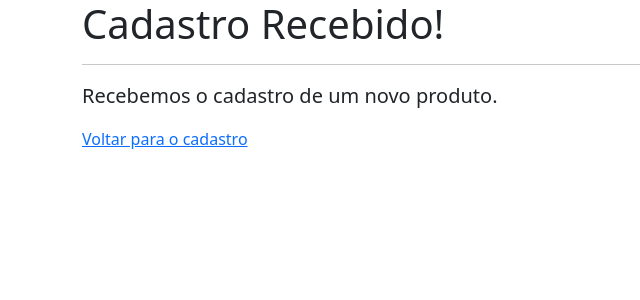
After one commit to SanchesSpoladore/PW20242_Atividade1, a FastAPI app: template templates/cadastro_recebido.html in a window 1280 px wide. The commit adds this page. Shown: the top 300 px of the page, without its empty margins (0-640 px from the left). Run offline with FastAPI, Linux system fonts and the light colour scheme; the template is opened without the code that fills it, so the values that code supplies are empty.

Commit message:
Melhorando e ajustando a integração com o banco de dados

```diff
--- a/main.py
+++ b/main.py
@@ -1,42 +1,42 @@
-from fastapi import FastAPI, Form
+from fastapi import FastAPI, Request, Form
+from fastapi.responses import RedirectResponse
+from fastapi.staticfiles import StaticFiles
 from fastapi.templating import Jinja2Templates
-from fastapi.staticfiles import StaticFiles
-from fastapi.responses import HTMLResponse, RedirectResponse
-from starlette.requests import Request
-import sqlite3
+from repositories.produto_repo import inserir, criar_tabela
+from models.produto_model import Produto
 import uvicorn
-from sql.produto_sql import SQL_CRIAR_TABELA, SQL_INSERIR
 
 app = FastAPI()
 
 templates = Jinja2Templates(directory="templates")
 app.mount("/static", StaticFiles(directory="static"), name="static")
 
-def criar_tabela():
-    conn = sqlite3.connect('produtos.db')
-    cursor = conn.cursor()
-    cursor.execute(SQL_CRIAR_TABELA)
-    conn.commit()
-    conn.close()
-
-@app.get("/", response_class=HTMLResponse)
-def paginaInicial(request: Request):
+@app.get("/")
+async def index(request: Request):
     return templates.TemplateResponse("index.html", {"request": request})
 
-@app.get("/cadastro", response_class=HTMLResponse)
+@app.get("/cadastro")
 async def cadastro(request: Request):
     return templates.TemplateResponse("cadastro.html", {"request": request})
 
 @app.post("/post_cadastro")
-def post_cadastro(nome: str = Form(...), descricao: str = Form(...), estoque: int = Form(...), preco: float = Form(...), categoria: str = Form(...)):
-    conn = sqlite3.connect('produtos.db')
-    cursor = conn.cursor()
+async def post_cadastro(
+  nome: str = Form(...),
+  descricao: str = Form(...),
+  estoque: int = Form(...),
+  preco: float = Form(...),
+  categoria: str = Form(...)):
+    try:
+        produto = Produto(nome=nome, descricao=descricao, estoque=estoque, preco=preco, categoria=categoria)
+        inserir(produto)
+        return RedirectResponse(url="/cadastro_recebido", status_code=303)
+    except Exception as e:
+        print(f"Erro ao inserir produto: {e}")
+        return RedirectResponse(url="/cadastro", status_code=303)
 
-    cursor.execute(SQL_INSERIR, (nome, descricao, estoque, preco, categoria))
-    conn.commit()
-    conn.close()
-
-    return RedirectResponse("/", status_code=303)
+@app.get("/cadastro_recebido")
+async def cadastro_recebido(request: Request):
+    return templates.TemplateResponse("cadastro_recebido.html", {"request": request})
 
 if __name__ == "__main__":
     criar_tabela()
--- /dev/null
+++ b/templates/cadastro_recebido.html
@@ -0,0 +1,6 @@
+{% extends "base.html" %}
+{% set titulo = "Cadastro Recebido!" %}
+{% block conteudo %}
+<p class="lead">Recebemos o cadastro de um novo produto.</p>
+<p><a href="/cadastro">Voltar para o cadastro</a></p>
+{% endblock %}
--- a/templates/index.html
+++ b/templates/index.html
@@ -2,4 +2,5 @@
 {% set titulo = "Página Principal" %}
 {% block conteudo %}
 <p class="lead">Lorem ipsum dolor sit amet, consectetur adipisicing elit.</p>
+<p><a href="/cadastro" class="btn btn-primary">Ir para o Cadastro de Produtos</a></p>
 {% endblock %}
--- /dev/null
+++ b/util.py
@@ -0,0 +1,4 @@
+import sqlite3
+
+def obter_conexao():
+    return sqlite3.connect('produtos.db')
```
Also changed, not shown: models/produto_model.py (+6 -6 lines), repositories/produto_repo.py (added, +25 -0 lines), sql/produto_sql.py (+11 -7 lines), produtos.db (added).
